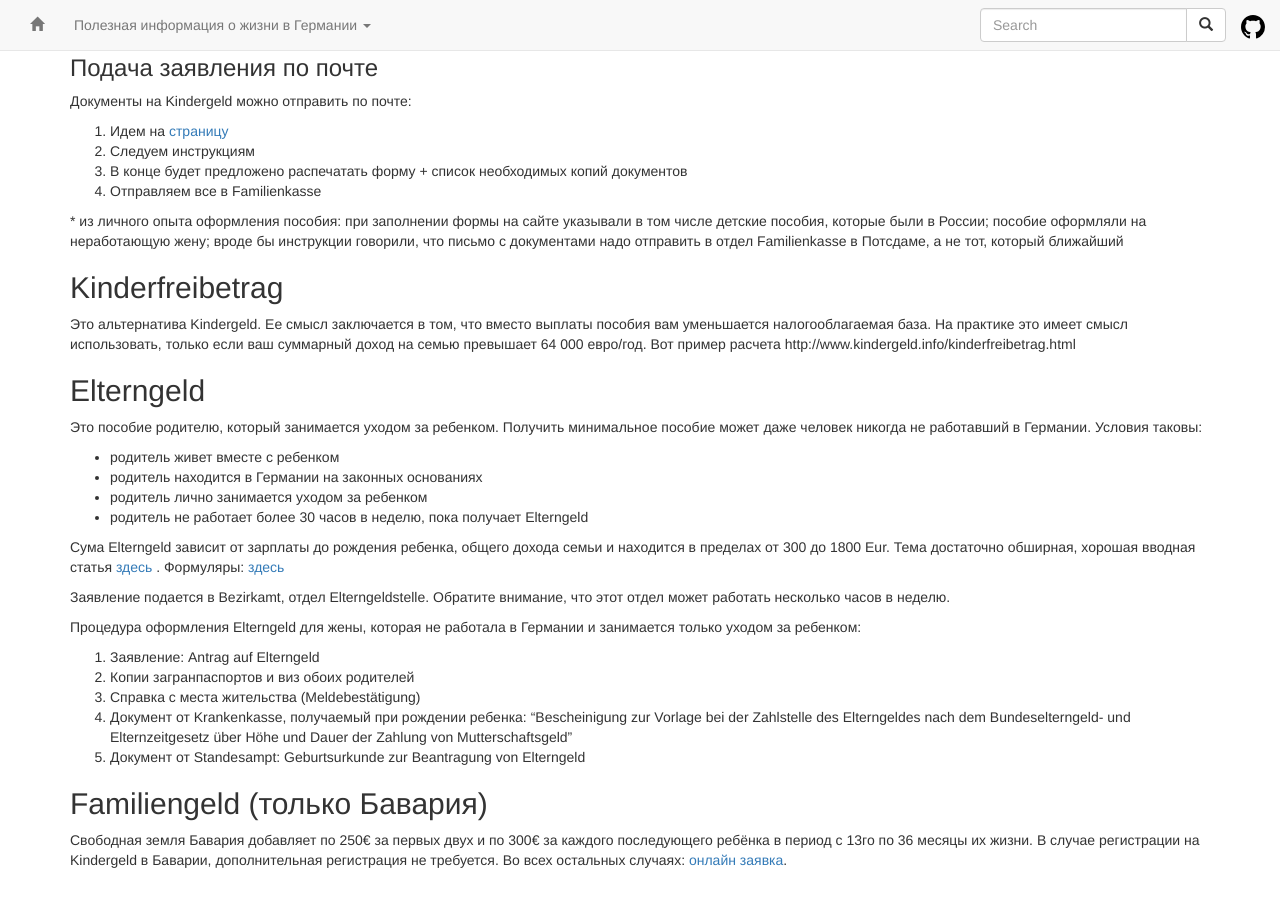
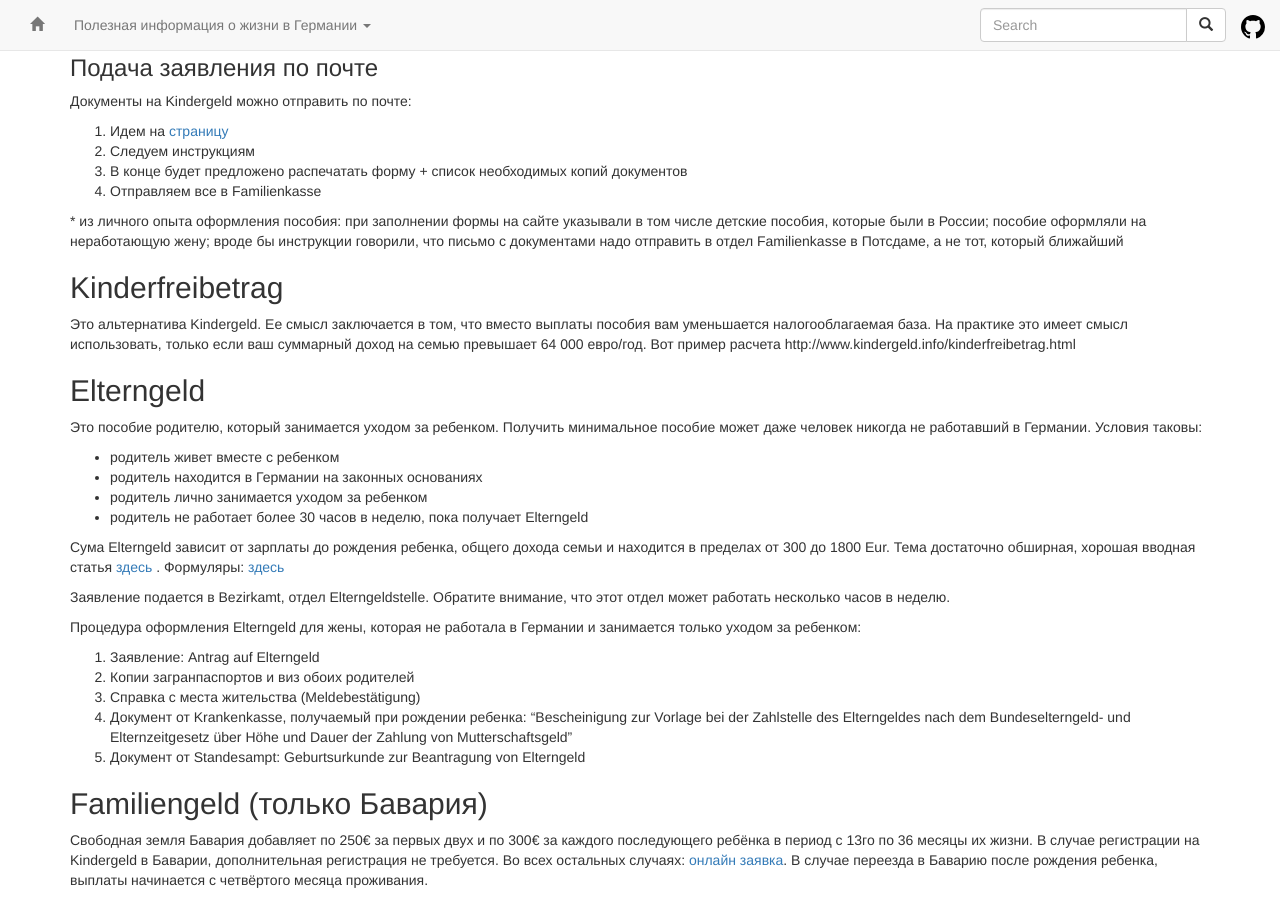
Before and after one commit to ru-de/faq, a Jekyll site: the page built from pages/Детские пособия.md, in a window 1280 px wide and 900 px high, scrolled down 618 px. Built offline with Jekyll 4.4.1, drawn with Linux system fonts in a browser that asks for light colours; nearby versions of some CDN libraries.

Commit message:
Travis #1303: sync github pages

```diff
--- a/pages/Детские пособия.md
+++ b/pages/Детские пособия.md
@@ -71,3 +71,4 @@ Update: Оформлял Kindergeld в Familienkasse Berlin Nord (Storkower Str.
 ## Familiengeld (только Бавария)
 
 Свободная земля Бавария добавляет по 250€ за первых двух и по 300€ за каждого последующего ребёнка в период с 13го по 36 месяцы их жизни. В случае регистрации на Kindergeld в Баварии, дополнительная регистрация не требуется. Во всех остальных случаях: [онлайн заявка](https://www.familiengeldantrag.bayern.de/onlineantrag/default.aspx).
+В случае переезда в Баварию после рождения ребенка, выплаты начинается с четвёртого месяца проживания.
```
